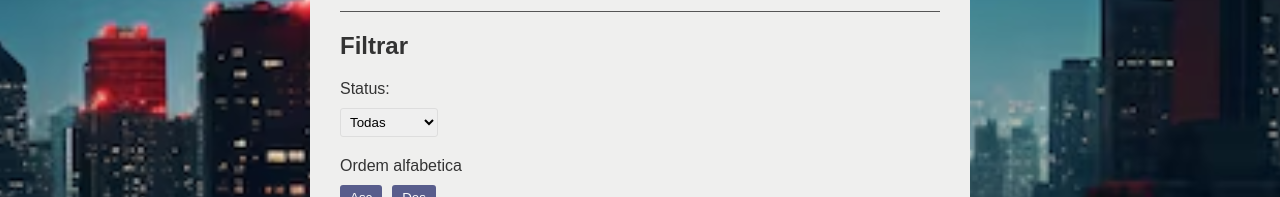
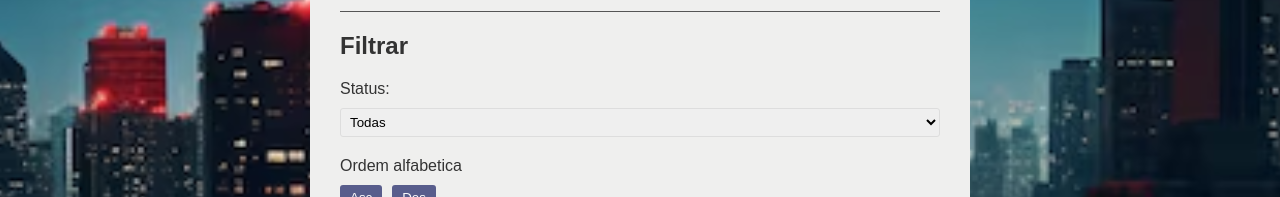
Before and after one commit to julioLchaves/Desafio-react-da-Bia, a React (Vite) app: page / in a window 1280 px wide. Shown: the part 222-419 px from the top of the page. Built offline with nearby package versions, Linux system fonts and the light colour scheme.

Commit message:
alteração na questao de filtro e ordenação

```diff
--- a/src/App.css
+++ b/src/App.css
@@ -98,6 +98,6 @@ select{
     gap: 3rem;
 }
 
-.filter-options{
+.filter-options div{
     flex: 1 1 0;
 }
--- a/src/App.jsx
+++ b/src/App.jsx
@@ -64,11 +64,10 @@ function App() {
       <Filter filter={filter} setFilter={setFilter} setSort={setSort}/>
       <div className="todo-list">
         {todos
-        .filter((todo)=>filter==="All"?true :filter==="completede"? todo.isCompleted: !todo.isCompleted)
+        .filter((todo)=>filter==="All"?true :filter==="Complete"? todo.isCompleted: !todo.isCompleted)
         .filter((todo)=>todo.text.toLowerCase().includes(search.toLowerCase()))
         .sort((a, b)=>sort==="Asc"?a.text.localeCompare(b.text)
-          :b.text.localeCompare(a.text)
-      )
+          :b.text.localeCompare(a.text))
         .map((todo) => (
           <Todo key={todo.id} todo={todo} removeTodo={removeTodo} completeTodo={completeTodo}/>
         ))}
```
